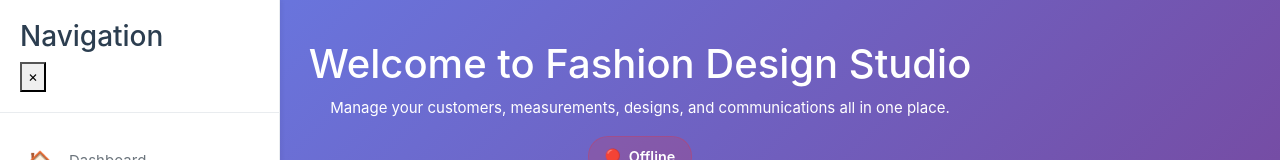
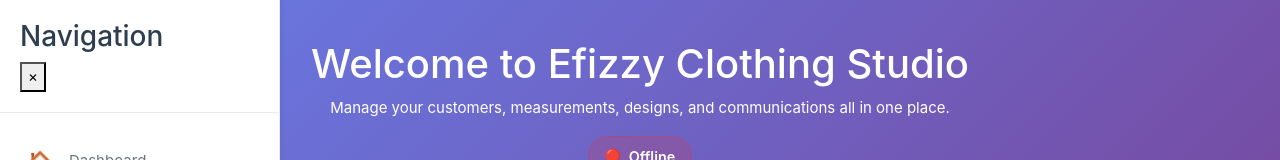
Before and after one commit to OMOLABAKE07/fashion-design-app, a Vue app: page /measurements in a window 1280 px wide. Shown: the top 160 px of the page. Built offline with nearby package versions, Linux system fonts and the light colour scheme; no server answers.

Commit message:
view measurementName

```diff
--- a/src/App.vue
+++ b/src/App.vue
@@ -3,7 +3,7 @@
     <!-- Global Header -->
     <header class="app-header">
       <div class="header-content">
-        <h1 class="app-title">Welcome to Fashion Design Studio</h1>
+        <h1 class="app-title">Welcome to Efizzy Clothing Studio</h1>
         <p class="app-subtitle">Manage your customers, measurements, designs, and communications all in one place.</p>
       </div>
       <div class="header-actions gap-3">
--- a/src/components/MeasurementForm.vue
+++ b/src/components/MeasurementForm.vue
@@ -1584,6 +1584,8 @@
   padding: 0.75rem;
   cursor: pointer;
   border-bottom: 1px solid #e9ecef;
+  background-color: #ced4da;
+  color: black;
 }
 
 .customer-option:hover {
```
